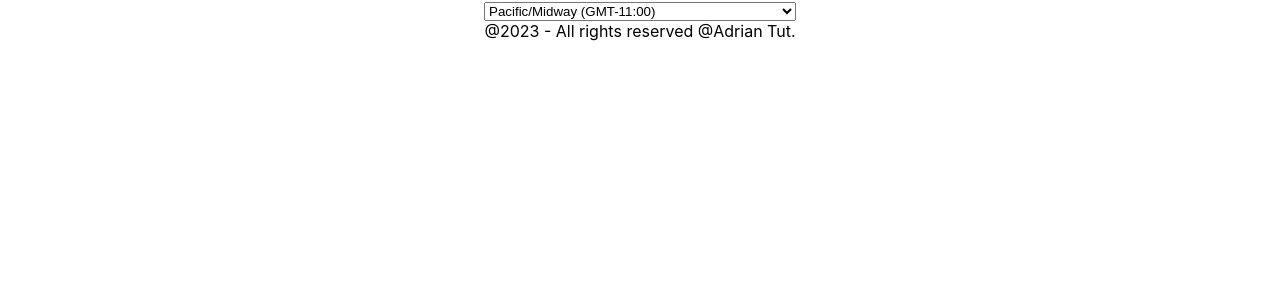
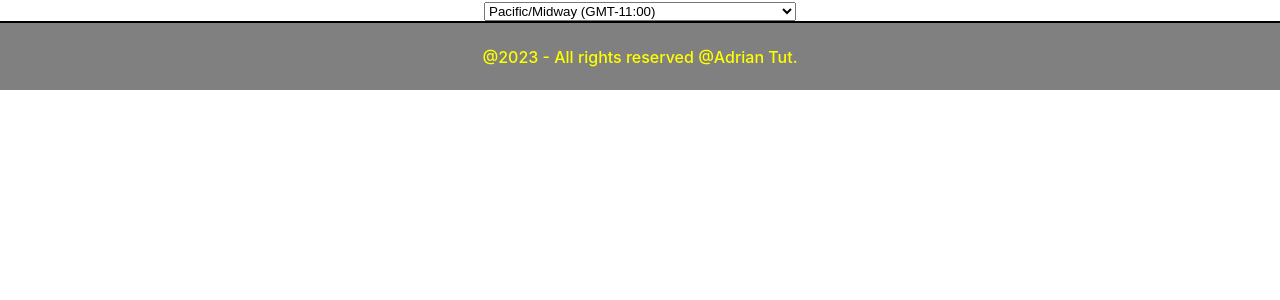
Before and after one commit to Adriantutuianu/timezone-converter, a React (Create React App) app: page / in a window 1280 px wide. Shown: the top 300 px of the page. Built offline with nearby package versions, Linux system fonts and the light colour scheme.

Commit message:
Styled footer

```diff
--- a/src/components/footer.css
+++ b/src/components/footer.css
@@ -0,0 +1,10 @@
+footer {
+  display: flex;
+  justify-content: center;
+  align-items: center;
+  height: 67px;
+  font-weight: 550;
+  color: yellow;
+  background-color: grey;
+  border-top: 2px solid black;
+}
```
